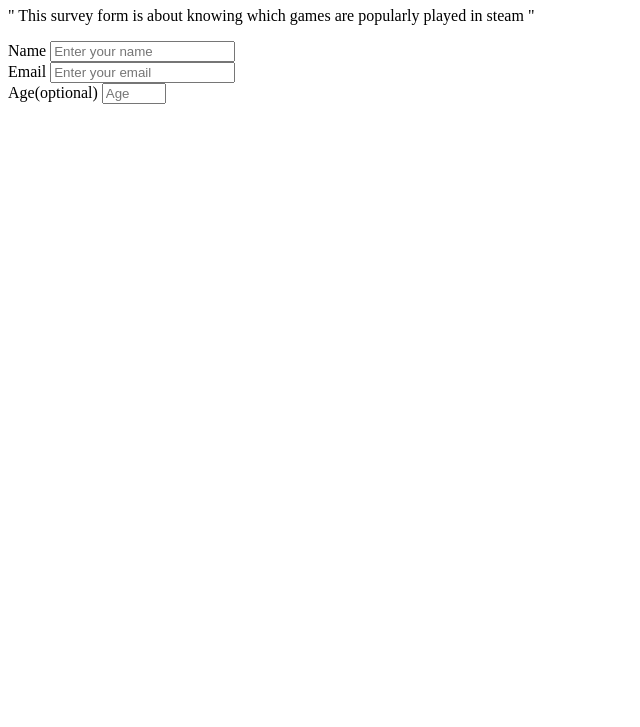
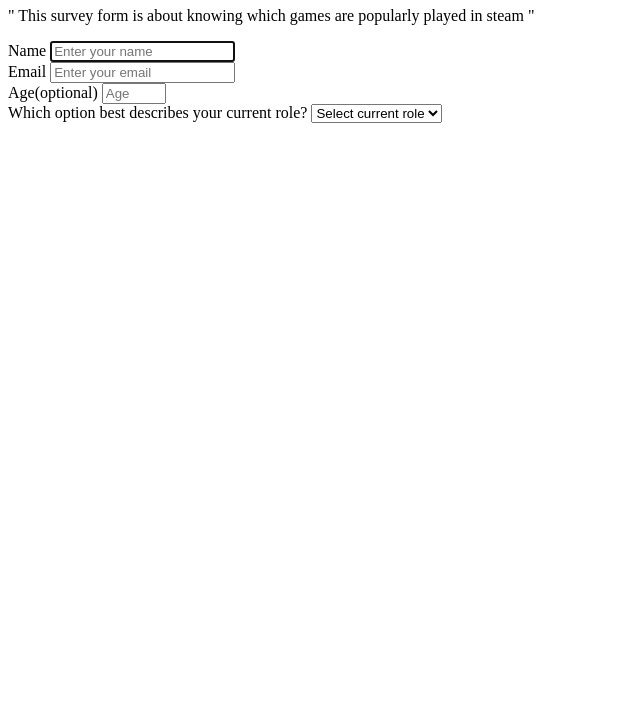
Before and after one commit to lalalance12/Basic-Survey-Form, a plain HTML site: page index.html in a window 1280 px wide. Shown: the part 73-800 px from the top of the page, without its empty margins (0-640 px from the left). Drawn offline with Linux system fonts and the light colour scheme.

Commit message:
added a dropdown input

```diff
--- a/index.html
+++ b/index.html
@@ -16,7 +16,7 @@
     <form id="survey-form">
         <div class="form-groups">
             <label id="name-label" for="name">Name</label>
-            <input type="text" id="name" name="name" placeholder="Enter your name" required>
+            <input type="text" id="name" name="name" placeholder="Enter your name" autofocus required>
         </div>
 
         <div class="form-groups">
@@ -29,6 +29,18 @@
             <input type="number" id="age" name="number" min="4" max="100" placeholder="Age">
         </div>
 
+        <div>
+            <label id="dropdown-label" for="role">
+                Which option best describes your current role?
+            </label>
+            <select id="dropdown-label" name="role" >
+                <option disabled selected>Select current role</option>
+                <option value="student">Student </option>
+                <option value="job">Full Time Job </option>
+                <option value="other">Other </option>
+            </select>
+        </div>
+
         <div></div>
         <div></div>
         <div></div>
```
